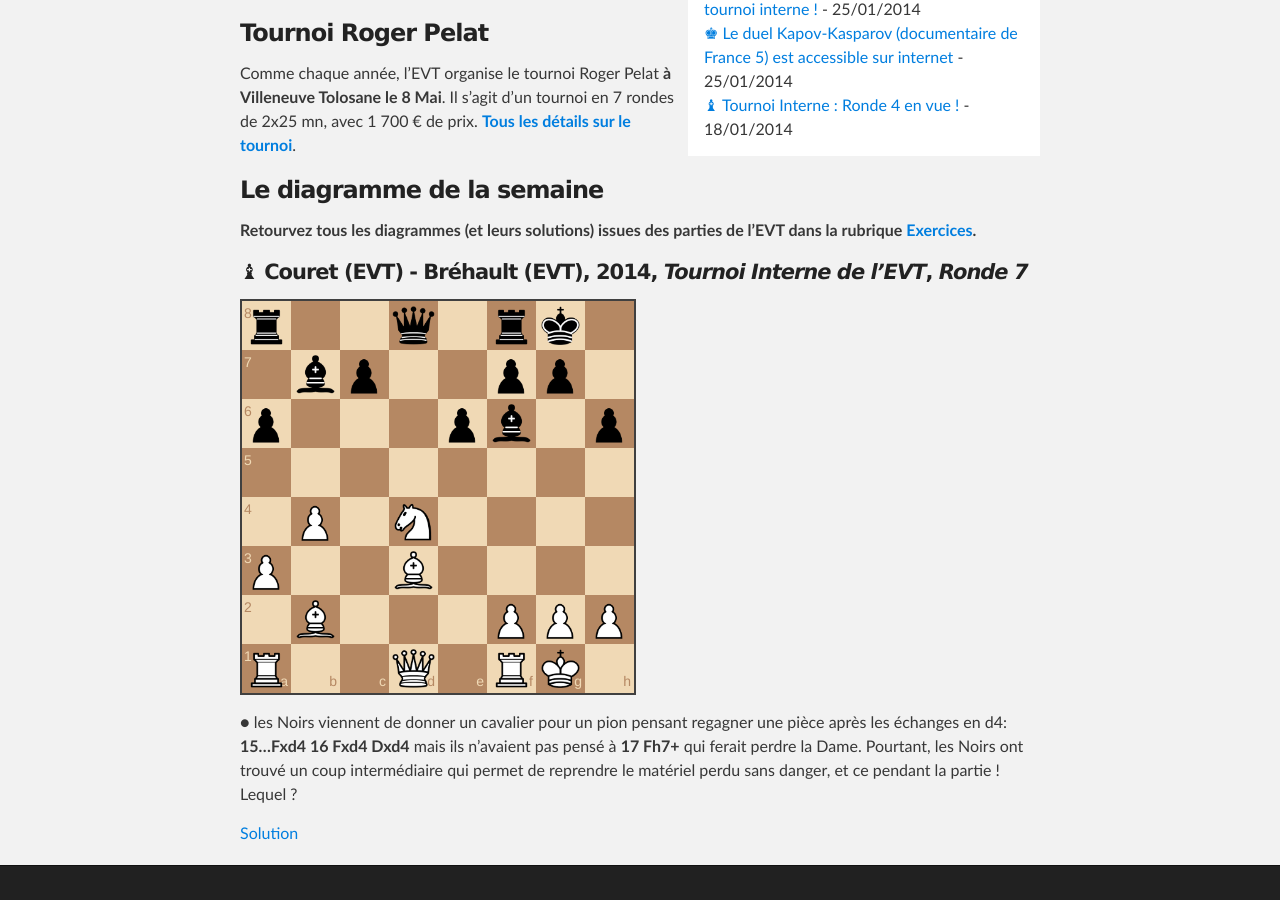
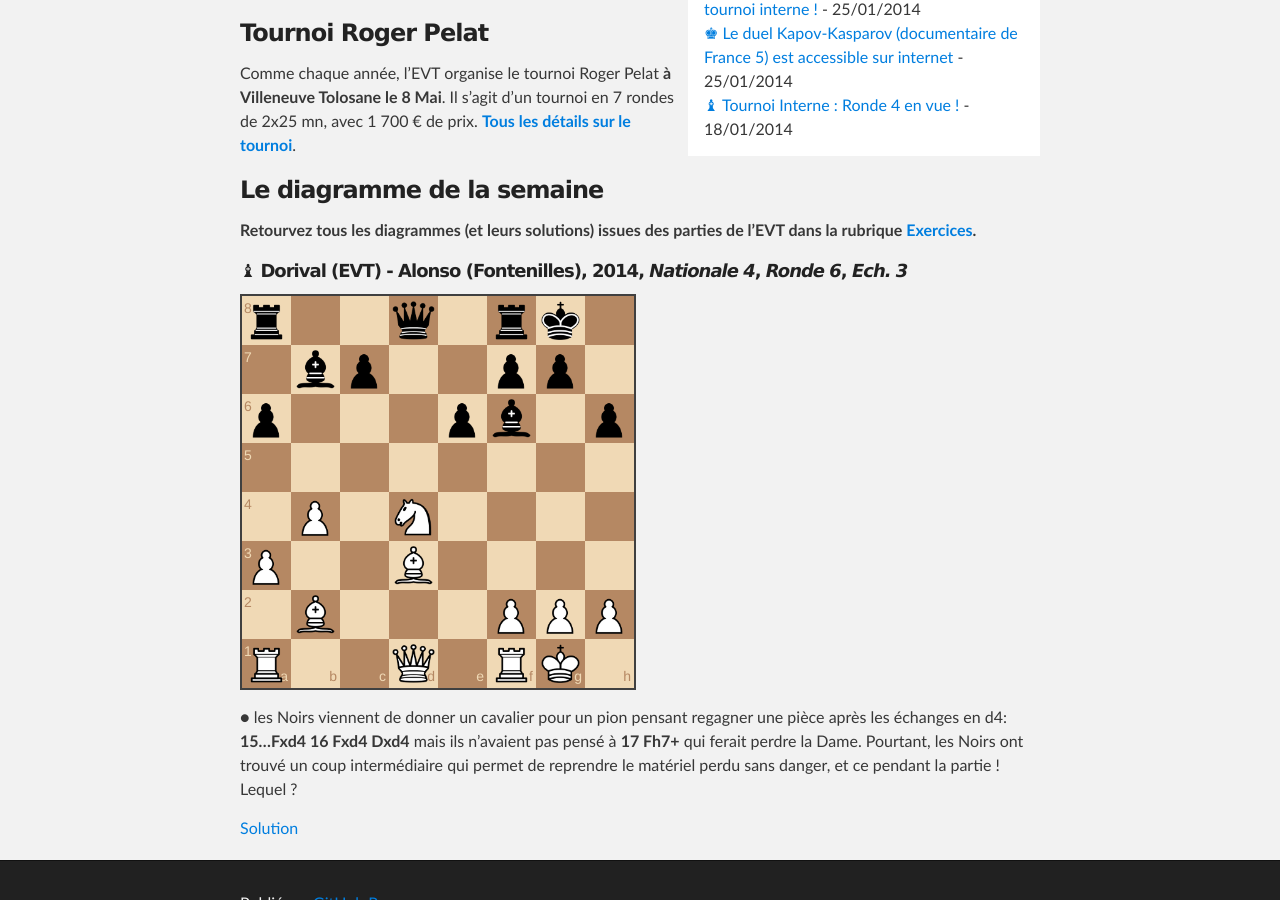
Before and after one commit to echiquier-villeneuve-tolosane/echiquier-villeneuve-tolosane.github.io, a Jekyll site: the page built from index.md, in a window 1280 px wide and 900 px high, scrolled down 558 px. Built offline with Jekyll 4.4.1, drawn with Linux system fonts in a browser that asks for light colours; nearby versions of some CDN libraries.

Commit message:
Updated index.md

```diff
--- a/index.md
+++ b/index.md
@@ -21,8 +21,7 @@
 
 **Retourvez tous les diagrammes (et leurs solutions) issues des parties de l'EVT dans la rubrique [Exercices](http://echiquier-villeneuve-tolosane.github.io/exercices.html "Exercices").**
 
-
-#### &#9821; Couret (EVT) - Bréhault (EVT), 2014, _Tournoi Interne de l'EVT_, _Ronde 7_
+##### &#9821; Dorival (EVT) - Alonso (Fontenilles), 2014, _Nationale 4_, _Ronde 6_, _Ech. 3_
 
 `r2q1rk1/1bp2pp1/p3pb1p/8/1P1N4/P2B4/1B3PPP/R2Q1RK1 b - - 0 15`
 
```
